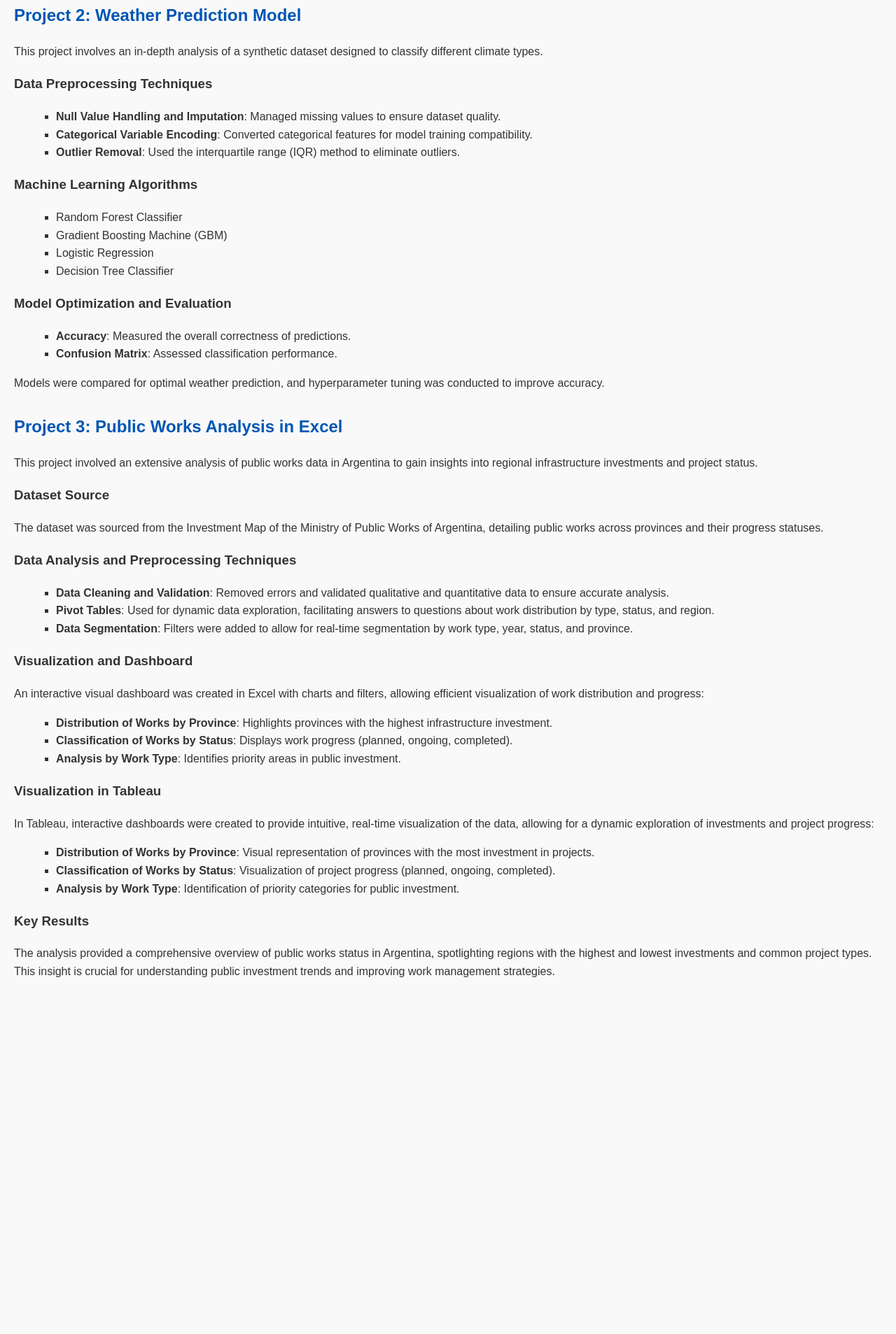
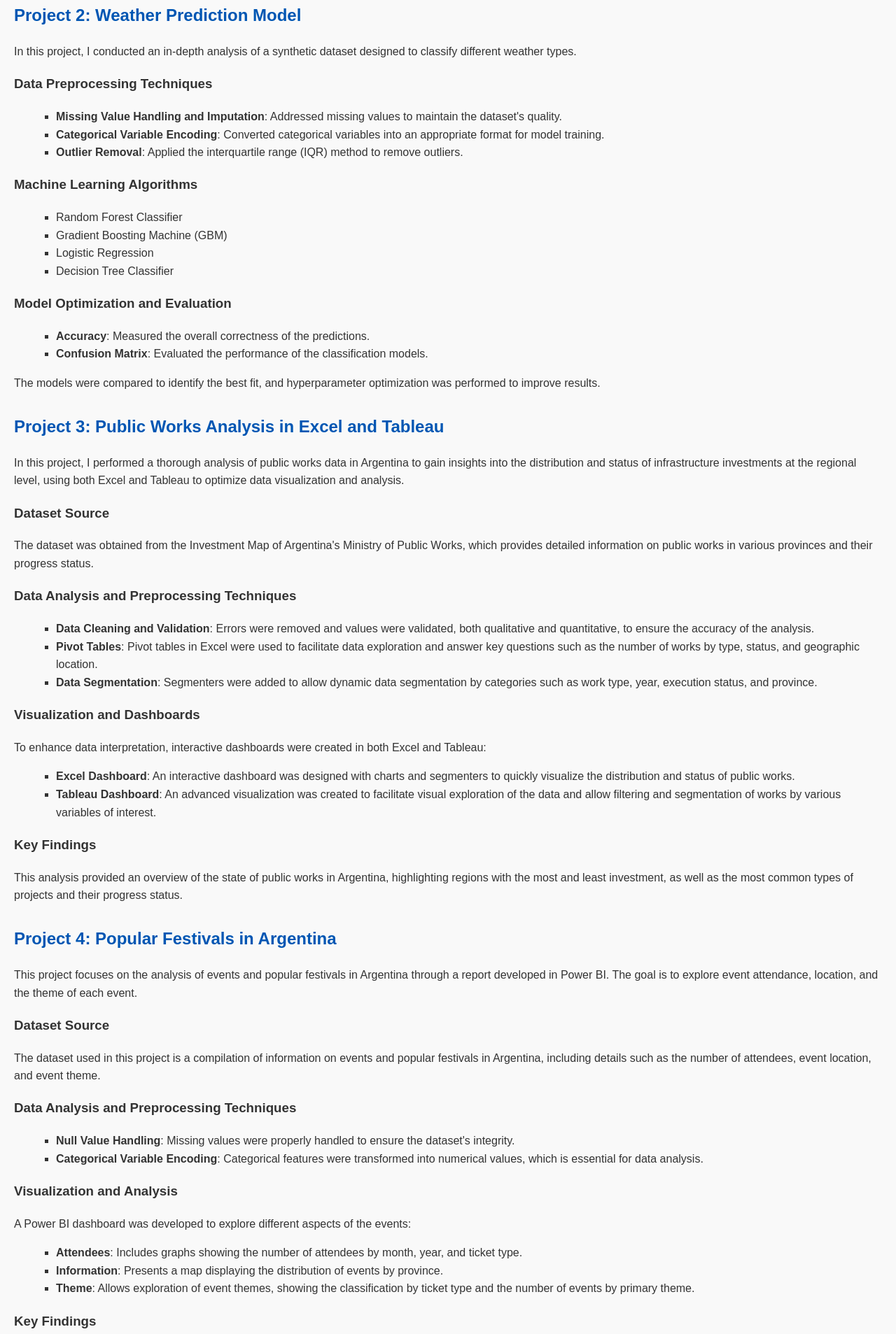
Before and after one commit to AlvarezLI/Portfolio_alvarezEN, a plain HTML site: page index.html in a window 1280 px wide. Shown: the part 581-2488 px from the top of the page at 70% size. Before the commit the page ends 2033 px from the top, so only its background shows below. Drawn offline with Linux system fonts and the light colour scheme.

Commit message:
Update index.html

```diff
--- a/index.html
+++ b/index.html
@@ -37,19 +37,19 @@
     </style>
 </head>
 <body>
-    <h1>Portfolio of Luis Ignacio Alvarez</h1>
+    <h1>Luis Ignacio Alvarez Portfolio</h1>
 
     <div class="project">
         <h2>Project 1: <a href="https://github.com/AlvarezLI/ProjectDS-Mushrooms" target="_blank">Mushroom Edibility Model</a></h2>
-        <p>This project is part of my final project for a data science course, where I classified different mushrooms based on their edibility.</p>
+        <p>This project is part of my final project for a Data Science course, where I classified different mushrooms based on their edibility.</p>
 
         <h3>Dataset Source</h3>
-        <p>The dataset used is the <strong>Mushroom Classification dataset</strong> from Kaggle, providing a comprehensive description of mushroom characteristics.</p>
+        <p>The dataset used is the <strong>mushroom classification dataset</strong> from Kaggle, which provides a comprehensive description of mushroom characteristics.</p>
 
         <h3>Data Preprocessing Techniques</h3>
         <ul>
-            <li><strong>Null Value Checks</strong>: Ensured dataset integrity by managing missing values appropriately.</li>
-            <li><strong>Categorical Variable Encoding</strong>: Transformed categorical features into numerical values for effective machine learning training.</li>
+            <li><strong>Null Value Checks</strong>: Ensured the integrity of the dataset by properly handling missing values.</li>
+            <li><strong>Categorical Variable Encoding</strong>: Transformed categorical features into numerical values for effective model training.</li>
         </ul>
 
         <h3>Machine Learning Algorithms</h3>
@@ -62,13 +62,13 @@
 
     <div class="project">
         <h2>Project 2: <a href="https://github.com/AlvarezLI/ProyectoDSII_ParteI" target="_blank">Weather Prediction Model</a></h2>
-        <p>This project involves an in-depth analysis of a synthetic dataset designed to classify different climate types.</p>
+        <p>In this project, I conducted an in-depth analysis of a synthetic dataset designed to classify different weather types.</p>
 
         <h3>Data Preprocessing Techniques</h3>
         <ul>
-            <li><strong>Null Value Handling and Imputation</strong>: Managed missing values to ensure dataset quality.</li>
-            <li><strong>Categorical Variable Encoding</strong>: Converted categorical features for model training compatibility.</li>
-            <li><strong>Outlier Removal</strong>: Used the interquartile range (IQR) method to eliminate outliers.</li>
+            <li><strong>Missing Value Handling and Imputation</strong>: Addressed missing values to maintain the dataset's quality.</li>
+            <li><strong>Categorical Variable Encoding</strong>: Converted categorical variables into an appropriate format for model training.</li>
+            <li><strong>Outlier Removal</strong>: Applied the interquartile range (IQR) method to remove outliers.</li>
         </ul>
 
         <h3>Machine Learning Algorithms</h3>
@@ -81,44 +81,84 @@
 
         <h3>Model Optimization and Evaluation</h3>
         <ul>
-            <li><strong>Accuracy</strong>: Measured the overall correctness of predictions.</li>
-            <li><strong>Confusion Matrix</strong>: Assessed classification performance.</li>
+            <li><strong>Accuracy</strong>: Measured the overall correctness of the predictions.</li>
+            <li><strong>Confusion Matrix</strong>: Evaluated the performance of the classification models.</li>
         </ul>
-        <p>Models were compared for optimal weather prediction, and hyperparameter tuning was conducted to improve accuracy.</p>
+        <p>The models were compared to identify the best fit, and hyperparameter optimization was performed to improve results.</p>
     </div>
 
     <div class="project">
-        <h2>Project 3: <a href="https://github.com/AlvarezLI/Project_PublicWorks" target="_blank">Public Works Analysis in Excel</a></h2>
-        <p>This project involved an extensive analysis of public works data in Argentina to gain insights into regional infrastructure investments and project status.</p>
+        <h2>Project 3: Public Works Analysis in Excel and Tableau</h2>
+        <p>In this project, I performed a thorough analysis of public works data in Argentina to gain insights into the distribution and status of infrastructure investments at the regional level, using both Excel and Tableau to optimize data visualization and analysis.</p>
 
         <h3>Dataset Source</h3>
-        <p>The dataset was sourced from the Investment Map of the Ministry of Public Works of Argentina, detailing public works across provinces and their progress statuses.</p>
+        <p>The dataset was obtained from the Investment Map of Argentina's Ministry of Public Works, which provides detailed information on public works in various provinces and their progress status.</p>
 
         <h3>Data Analysis and Preprocessing Techniques</h3>
         <ul>
-            <li><strong>Data Cleaning and Validation</strong>: Removed errors and validated qualitative and quantitative data to ensure accurate analysis.</li>
-            <li><strong>Pivot Tables</strong>: Used for dynamic data exploration, facilitating answers to questions about work distribution by type, status, and region.</li>
-            <li><strong>Data Segmentation</strong>: Filters were added to allow for real-time segmentation by work type, year, status, and province.</li>
+            <li><strong>Data Cleaning and Validation</strong>: Errors were removed and values were validated, both qualitative and quantitative, to ensure the accuracy of the analysis.</li>
+            <li><strong>Pivot Tables</strong>: Pivot tables in Excel were used to facilitate data exploration and answer key questions such as the number of works by type, status, and geographic location.</li>
+            <li><strong>Data Segmentation</strong>: Segmenters were added to allow dynamic data segmentation by categories such as work type, year, execution status, and province.</li>
         </ul>
 
-        <h3>Visualization and Dashboard</h3>
-        <p>An interactive visual dashboard was created in Excel with charts and filters, allowing efficient visualization of work distribution and progress:</p>
+        <h3>Visualization and Dashboards</h3>
+        <p>To enhance data interpretation, interactive dashboards were created in both Excel and Tableau:</p>
         <ul>
-            <li><strong>Distribution of Works by Province</strong>: Highlights provinces with the highest infrastructure investment.</li>
-            <li><strong>Classification of Works by Status</strong>: Displays work progress (planned, ongoing, completed).</li>
-            <li><strong>Analysis by Work Type</strong>: Identifies priority areas in public investment.</li>
+            <li><strong>Excel Dashboard</strong>: An interactive dashboard was designed with charts and segmenters to quickly visualize the distribution and status of public works.</li>
+            <li><strong>Tableau Dashboard</strong>: An advanced visualization was created to facilitate visual exploration of the data and allow filtering and segmentation of works by various variables of interest.</li>
         </ul>
 
-        <h3>Visualization in Tableau</h3>
-        <p>In Tableau, interactive dashboards were created to provide intuitive, real-time visualization of the data, allowing for a dynamic exploration of investments and project progress:</p>
+        <h3>Key Findings</h3>
+        <p>This analysis provided an overview of the state of public works in Argentina, highlighting regions with the most and least investment, as well as the most common types of projects and their progress status.</p>
+    </div>
+
+    <div class="project">
+        <h2>Project 4: Popular Festivals in Argentina</h2>
+        <p>This project focuses on the analysis of events and popular festivals in Argentina through a report developed in Power BI. The goal is to explore event attendance, location, and the theme of each event.</p>
+
+        <h3>Dataset Source</h3>
+        <p>The dataset used in this project is a compilation of information on events and popular festivals in Argentina, including details such as the number of attendees, event location, and event theme.</p>
+
+        <h3>Data Analysis and Preprocessing Techniques</h3>
         <ul>
-            <li><strong>Distribution of Works by Province</strong>: Visual representation of provinces with the most investment in projects.</li>
-            <li><strong>Classification of Works by Status</strong>: Visualization of project progress (planned, ongoing, completed).</li>
-            <li><strong>Analysis by Work Type</strong>: Identification of priority categories for public investment.</li>
+            <li><strong>Null Value Handling</strong>: Missing values were properly handled to ensure the dataset's integrity.</li>
+            <li><strong>Categorical Variable Encoding</strong>: Categorical features were transformed into numerical values, which is essential for data analysis.</li>
         </ul>
 
-        <h3>Key Results</h3>
-        <p>The analysis provided a comprehensive overview of public works status in Argentina, spotlighting regions with the highest and lowest investments and common project types. This insight is crucial for understanding public investment trends and improving work management strategies.</p>
+        <h3>Visualization and Analysis</h3>
+        <p>A Power BI dashboard was developed to explore different aspects of the events:</p>
+        <ul>
+            <li><strong>Attendees</strong>: Includes graphs showing the number of attendees by month, year, and ticket type.</li>
+            <li><strong>Information</strong>: Presents a map displaying the distribution of events by province.</li>
+            <li><strong>Theme</strong>: Allows exploration of event themes, showing the classification by ticket type and the number of events by primary theme.</li>
+        </ul>
+
+        <h3>Key Findings</h3>
+        <p>This analysis provides an integrated view of participation in popular festivals in Argentina, highlighting trends in attendance, geographic distribution of events, and predominant themes.</p>
+    </div>
+
+    <div class="project">
+        <h2>Project 5: Spotify Music Analysis</h2>
+        <p>This project focuses on analyzing Spotify song data with the goal of exploring the musical characteristics and popularity of different tracks.</p>
+
+        <h3>Dataset Source</h3>
+        <p>The dataset used was downloaded from <a href="https://www.kaggle.com/datasets/nelgiriyewithana/top-spotify-songs-2023" target="_blank">Kaggle</a>, which provides detailed information about song characteristics such as tempo, valence, energy, and popularity.</p>
+
+        <h3>Data Analysis and Preprocessing Techniques</h3>
+        <ul>
+            <li><strong>Data Extraction</strong>: A Kaggle dataset was used to extract data about the songs of interest.</li>
+            <li><strong>Data Visualization</strong>: Graphs were created to explore the distribution of musical characteristics and their relationship with song popularity.</li>
+        </ul>
+
+        <h3>Visualization and Analysis</h3>
+        <p>Visualizations were developed to explore different aspects of the songs:</p>
+        <ul>
+            <li><strong>Tempo Distribution</strong>: A histogram was created to show how the tempo of songs is distributed.</li>
+            <li><strong>Energy vs Popularity</strong>: A scatter plot was designed to illustrate the relationship between song energy and popularity.</li>
+        </ul>
+
+        <h3>Key Findings</h3>
+        <p>This analysis provides insights into how musical characteristics influence the popularity of songs on Spotify, highlighting trends in different music genres.</p>
     </div>
 </body>
 </html>
```
